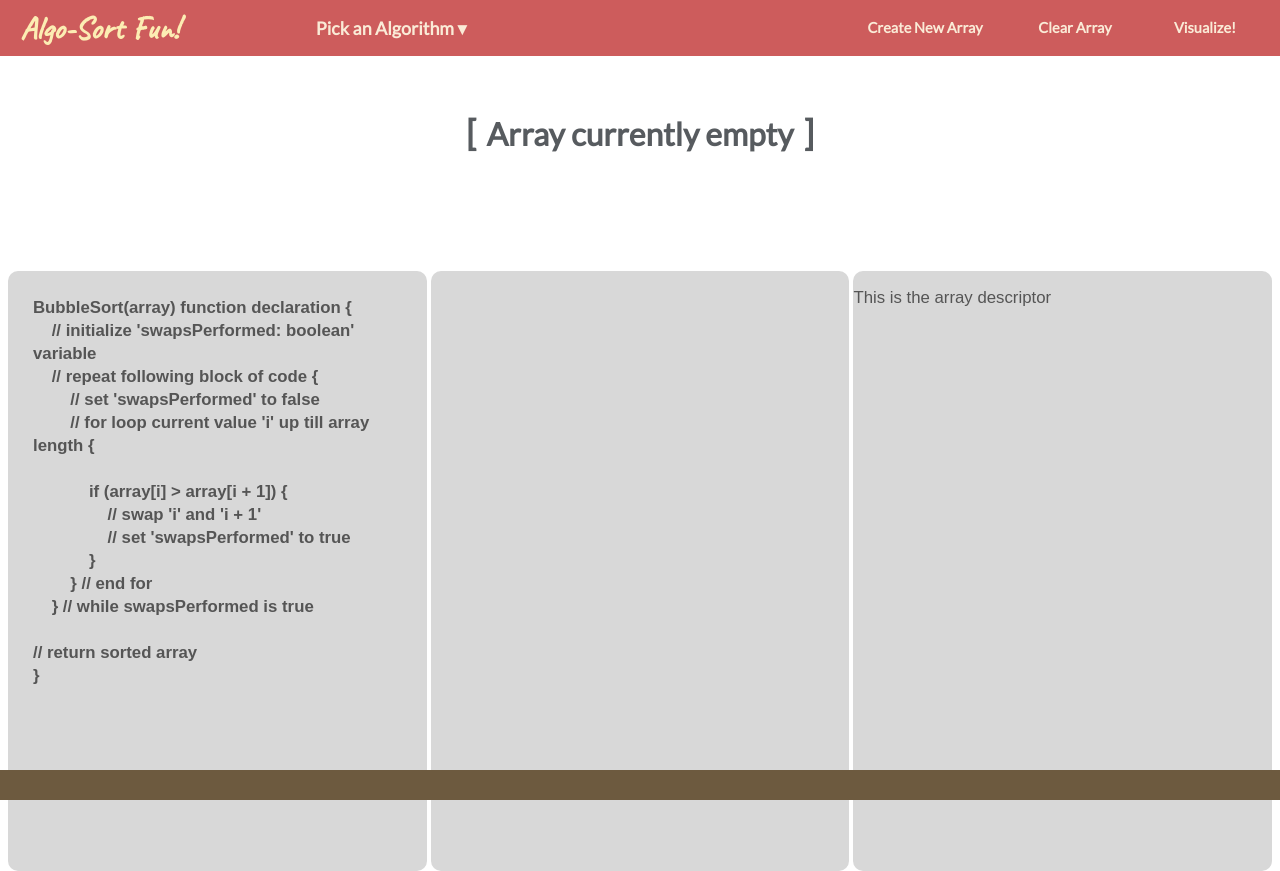
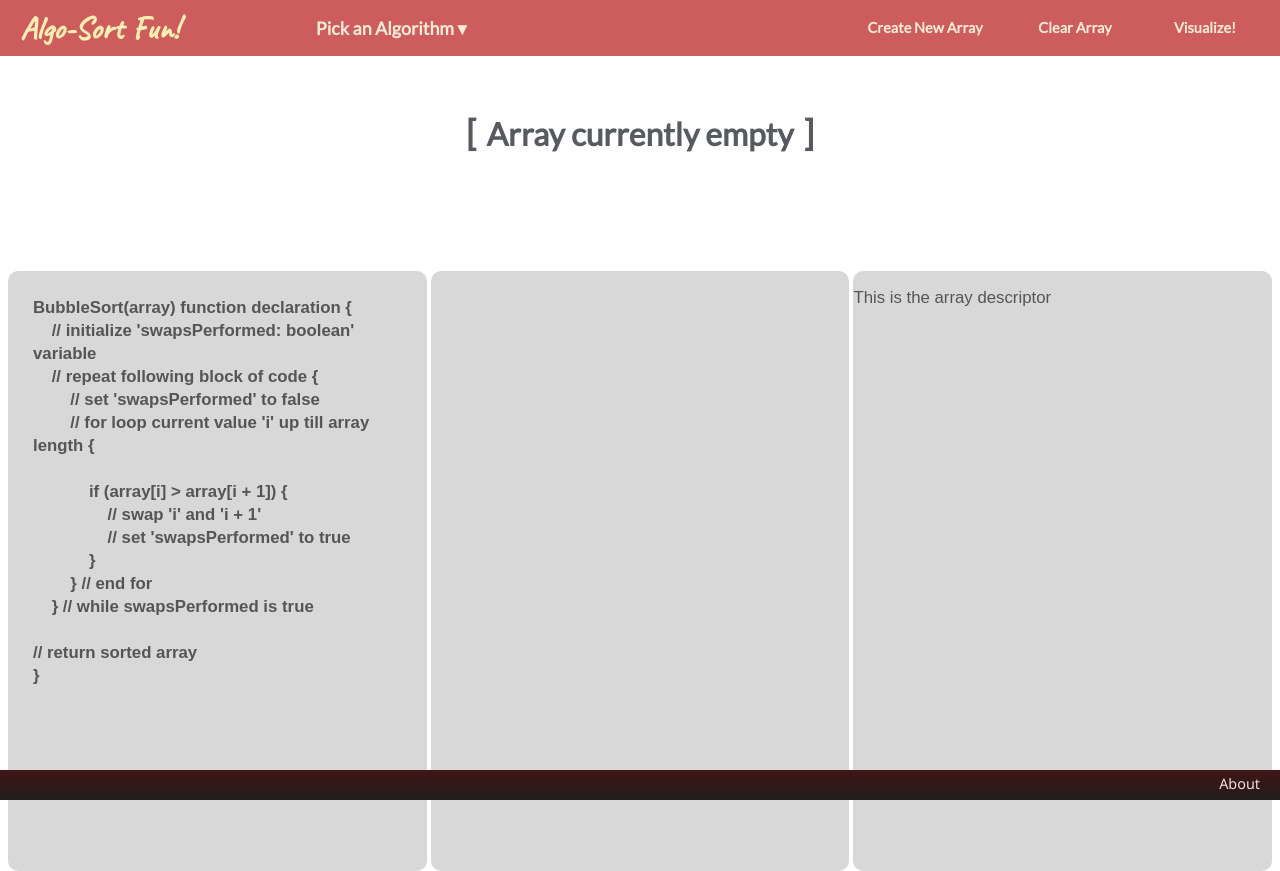
Before and after one commit to waleeedahmed/Algo-Sort-Fun, a React app: page / in a window 1280 px wide. Built offline with nearby package versions, Linux system fonts and the light colour scheme.

Commit message:
Working on Footer

```diff
--- a/src/components/Layout/Layout.css
+++ b/src/components/Layout/Layout.css
@@ -40,6 +40,10 @@
     width: 110px;
 }
 
+.FooterSpan {
+    float: right;
+}
+
 
 @media (max-width: 800px) {
     .Btndiv {
--- a/src/components/Layout/Layout.js
+++ b/src/components/Layout/Layout.js
@@ -192,7 +192,7 @@ class Layout extends Component {
                     <Algobody/>
                 </main>
                 <Footer>
-
+                    <span className = {classes.FooterSpan} style = {{ color: '#FADADA', fontSize: '0.9rem' }}>About</span>
                 </Footer>
 
                 </GlobalPropsContext.Provider>
--- a/src/components/UI/Footer/Footer.css
+++ b/src/components/UI/Footer/Footer.css
@@ -1,7 +1,11 @@
 .Footer {
-    background-color: rgb(109, 90, 63);
+    padding: 4px 20px;
+    display: inline-block;
+    box-sizing: border-box;
+    background: linear-gradient(#411515 0%, #201d1d 100%);
     bottom: 0;
     width: 100%;
-    position: absolute;
+    position: fixed;
     height: 30px;
+    font-family: 'Segoe UI', Tahoma, Geneva, Verdana, sans-serif;
 }
```
